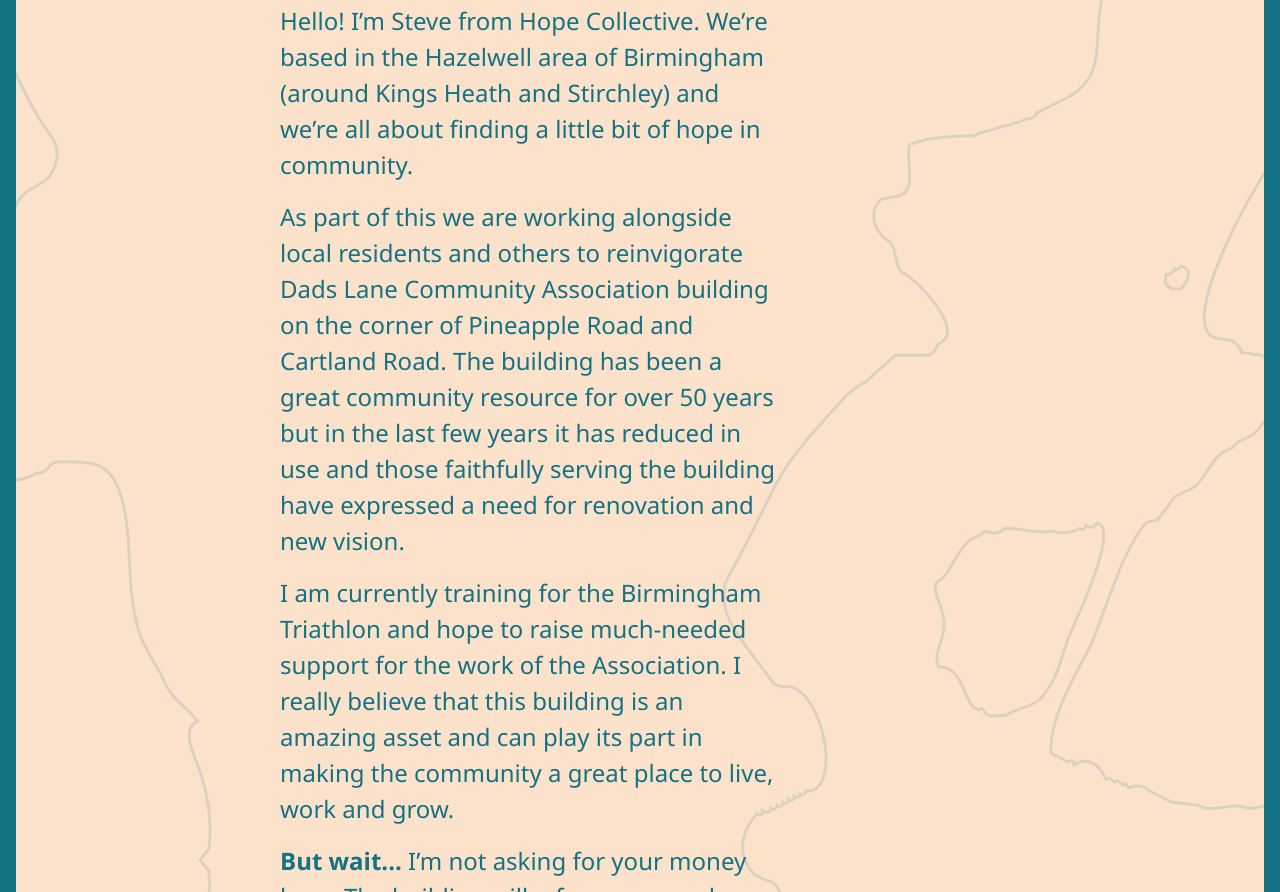
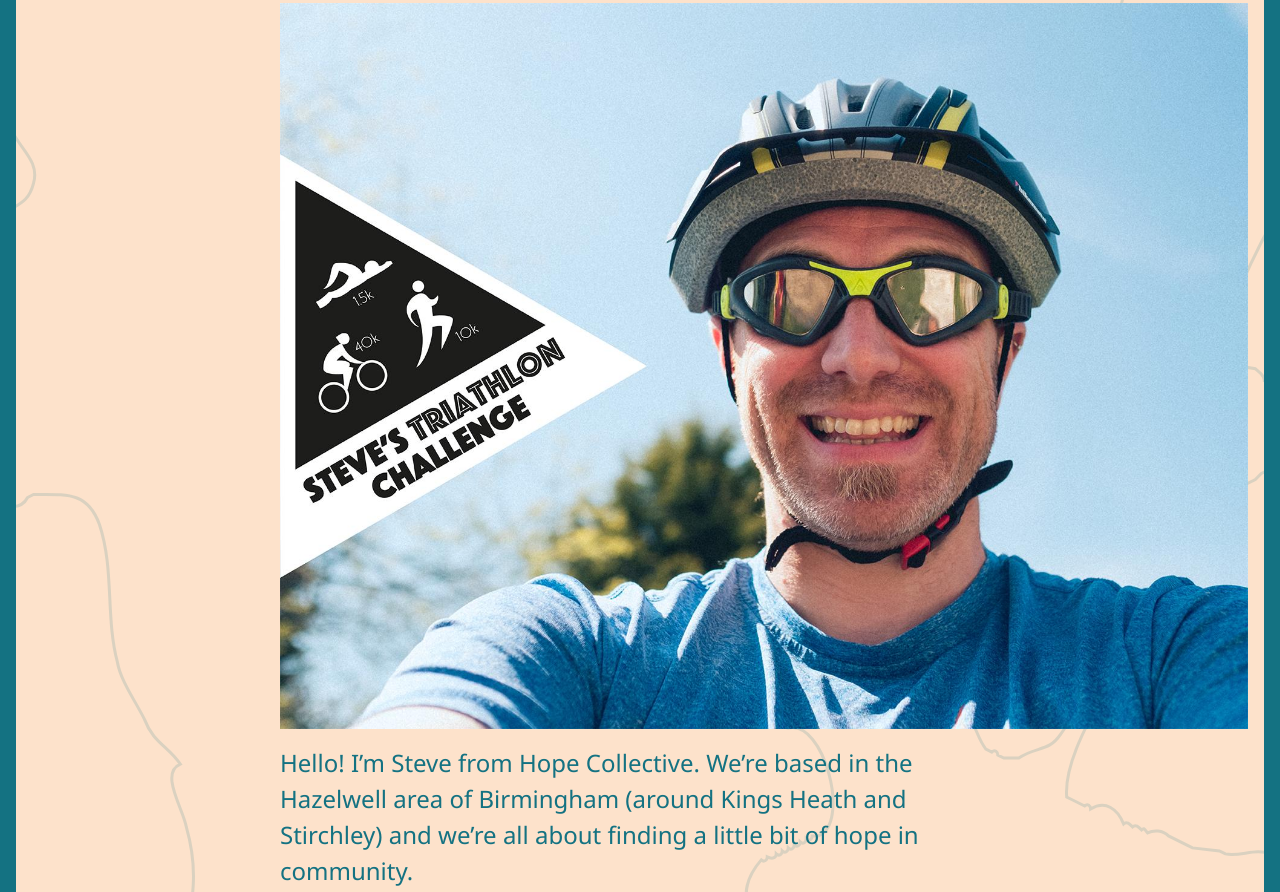
Before and after one commit to hawkz/hopecollective, a plain HTML site: page docs/triathalon-sponsor.html in a window 1280 px wide. Shown: the part 386-1278 px from the top of the page. Drawn offline with Linux system fonts and the light colour scheme.

Commit message:
Add image

```diff
--- a/docs/triathalon-sponsor.html
+++ b/docs/triathalon-sponsor.html
@@ -100,13 +100,19 @@
     p {
       line-height: 1.5;
       margin: 1rem 0;
-      max-width: 21em;
+      max-width: 40rem;
     }
 
     @media all and (min-width: 500px) {
       p {
         font-size: 1.5em;
       }
+    }
+
+    img {
+      display: block;
+      width: 100%;
+      height: auto;
     }
 
     a {
@@ -265,17 +271,19 @@
       </svg>
     </header>
     <section class="content">
-      <h2>Olympic Triathlon for Dads Lane Community Association</h2>
+      <h2>Olympic Triathlon for <br />Dads Lane Community Association</h2>
+
+      <img src="static/img/sponsor.jpeg" alt="Steve on a bike" />
 
       <p>Hello! I’m Steve from Hope Collective. We’re based in the Hazelwell area of Birmingham (around Kings Heath and Stirchley) and we’re all about finding a little bit of hope in community.</p>
 
-      <p>As part of this we are working alongside local residents and others to reinvigorate Dads Lane Community Association building on the corner of Pineapple Road and Cartland Road. The building has been a great community resource for over 50 years but in the last few years it has reduced in use and those faithfully serving the building have expressed a need for renovation and new vision.</p>
+      <p style="font-size: 100%">As part of this we are working alongside local residents and others to reinvigorate Dads Lane Community Association building on the corner of Pineapple Road and Cartland Road. The building has been a great community resource for over 50 years but in the last few years it has reduced in use and those faithfully serving the building have expressed a need for renovation and new vision.</p>
 
-      <p>I am currently training for the Birmingham Triathlon and hope to raise much-needed support for the work of the Association. I really believe that this building is an amazing asset and can play its part in making the community a great place to live, work and grow.</p>
+      <p style="font-size: 100%">I am currently training for the Birmingham Triathlon and hope to raise much-needed support for the work of the Association. I really believe that this building is an amazing asset and can play its part in making the community a great place to live, work and grow.</p>
 
       <p><strong>But wait... </strong>I’m not asking for your money here. The building will, of course, need funds to make it fit for purpose but what it needs more than anything is your contribution of time and skills. So I’m asking if you would consider donating the promise of a morning, an afternoon or an evening (or days if you’re able) to offer skills and energy to enable this building fulfil its potential.</p>
 
-      <p>I’ve never done a triathlon before (let alone an Olympic one!) and the training programme is pretty gruelling on my now-40-year-old body! The race is in Sutton Park on Sunday 16 June 2019 and involves a 1,500m open water swim followed by a 40k cycle ride and a 10k run.</p>
+      <p style="font-size: 100%">I’ve never done a triathlon before (let alone an Olympic one!) and the training programme is pretty gruelling on my now-40-year-old body! The race is in Sutton Park on Sunday 16 June 2019 and involves a 1,500m open water swim followed by a 40k cycle ride and a 10k run.</p>
 
       <p>I would love for you to sponsor me in this event for this brilliant cause.</p>
 
```
Also changed, not shown: docs/static/img/sponsor.jpeg (added).
